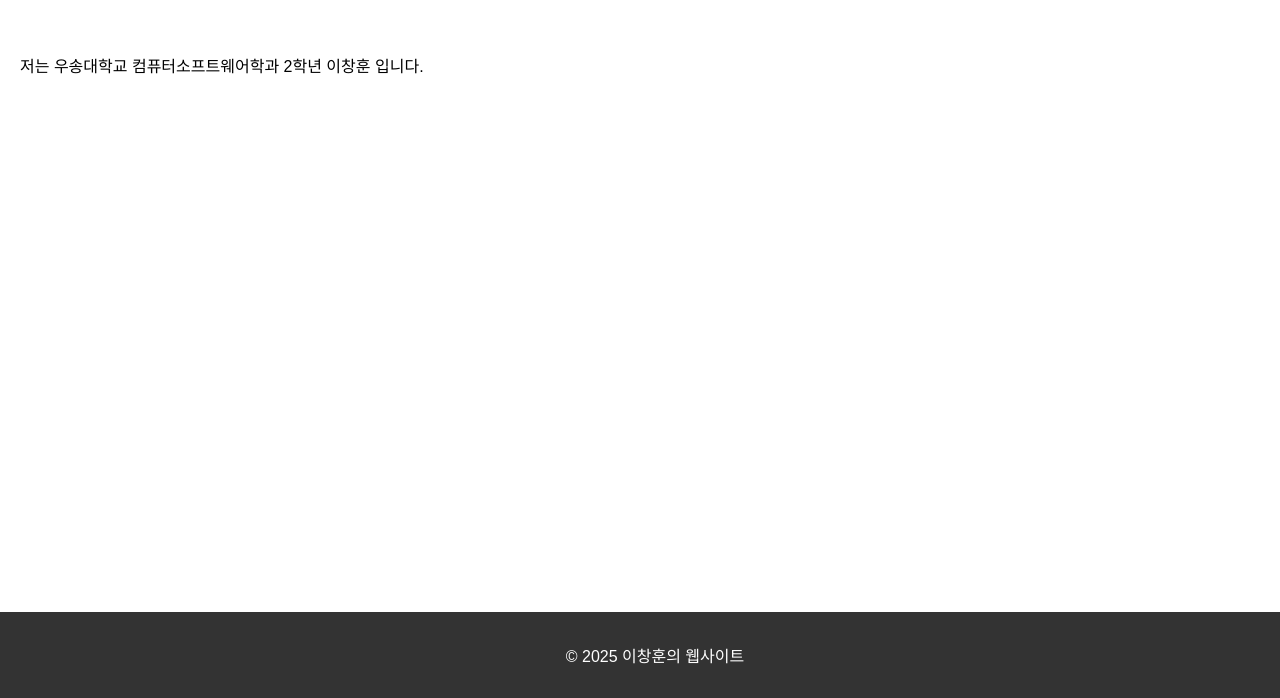
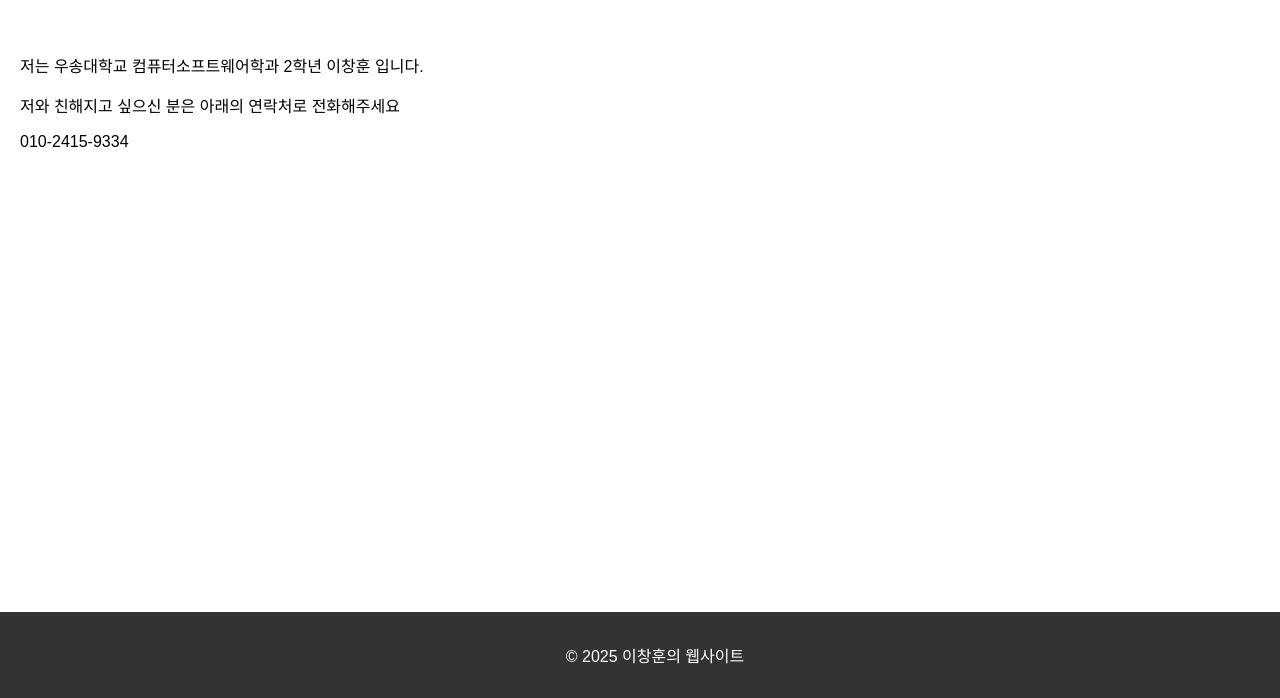
Before and after one commit to leechanghoonn/lab02, a plain HTML site: page index.html in a window 1280 px wide. Shown: the part 102-800 px from the top of the page. Drawn offline with Linux system fonts and the light colour scheme.

Commit message:
Update index.html

```diff
--- a/index.html
+++ b/index.html
@@ -39,6 +39,9 @@
 
 <main>
     <p>저는 우송대학교 컴퓨터소프트웨어학과 2학년 이창훈 입니다.</p>
+
+    <p>저와 친해지고 싶으신 분은 아래의 연락처로 전화해주세요</p>
+                       <p>010-2415-9334</p>
 </main>
 
 <footer>
```
